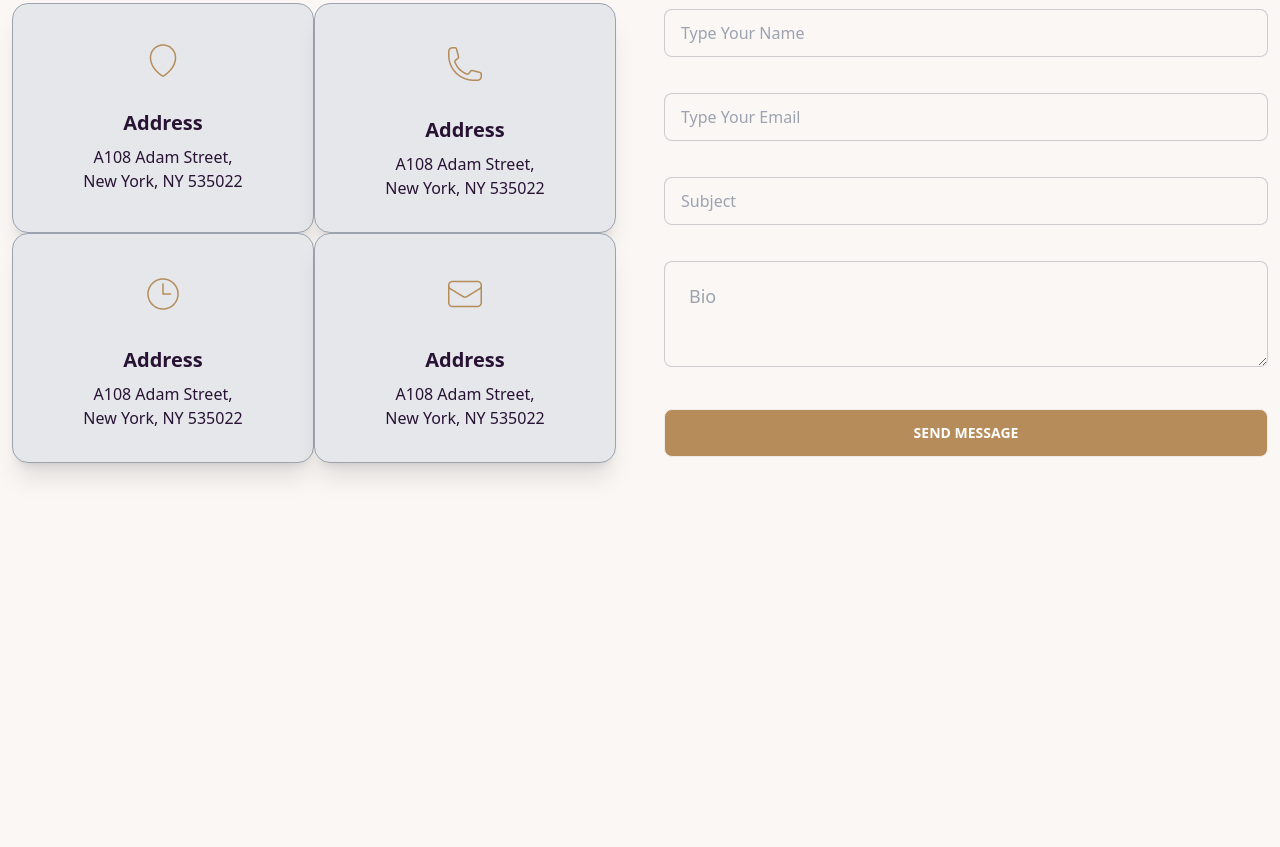
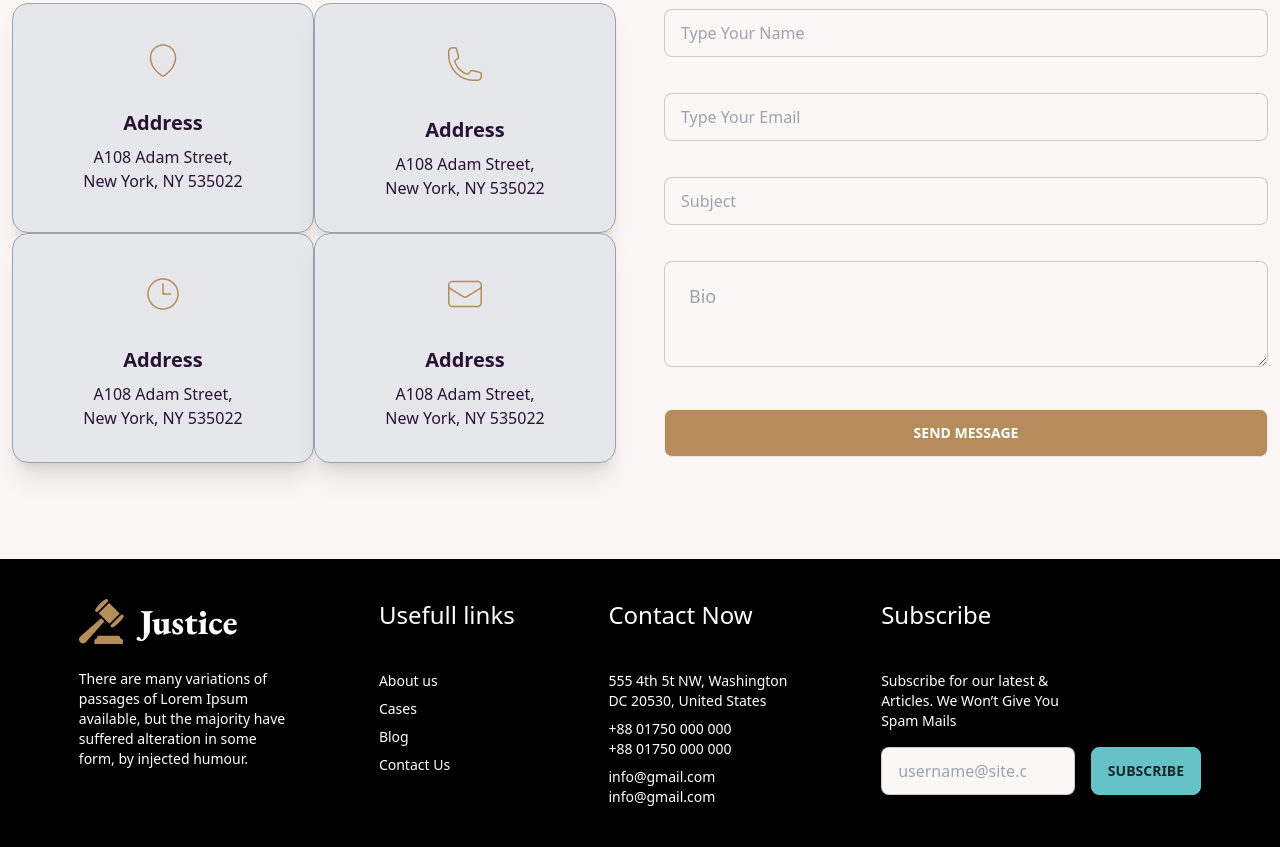
Before and after one commit to shakib2123/Legal-Solution-Web, a plain HTML site: page index.html in a window 1280 px wide. Shown: the part 3943-4790 px from the top of the page. Before the commit the page ends 4502 px from the top, so only its background shows below. Drawn offline with nearby package versions, Linux system fonts and the light colour scheme; files whose address does not match are found by name.

Commit message:
footer section created

```diff
--- a/index.html
+++ b/index.html
@@ -614,5 +614,60 @@
         </div>
       </section>
     </main>
+    <!-- footer section -->
+    <footer class="p-10 bg-black text-white">
+      <div class="footer lg:justify-around">
+        <div>
+          <img src="./images/logo.png" class="mb-4" alt="" />
+          <p>
+            There are many variations of <br />
+            passages of Lorem Ipsum <br />
+            available, but the majority have <br />
+            suffered alteration in some <br />
+            form, by injected humour.
+          </p>
+        </div>
+        <div>
+          <span class="text-white text-2xl mb-8">Usefull links</span>
+          <a class="link link-hover">About us</a>
+          <a class="link link-hover">Cases</a>
+          <a class="link link-hover">Blog</a>
+          <a class="link link-hover">Contact Us</a>
+        </div>
+        <div>
+          <span class="text-white text-2xl mb-8">Contact Now</span>
+          <a class="link link-hover"
+            >555 4th 5t NW, Washington <br />
+            DC 20530, United States</a
+          >
+          <a class="link link-hover"
+            >+88 01750 000 000 <br />
+            +88 01750 000 000</a
+          >
+          <a class="link link-hover"
+            >info@gmail.com <br />
+            info@gmail.com</a
+          >
+        </div>
+        <div>
+          <span class="text-white text-2xl mb-8">Subscribe</span>
+          <div class="form-control w-80 space-y-4">
+            <p>
+              Subscribe for our latest & <br />
+              Articles. We Won’t Give You <br />
+              Spam Mails
+            </p>
+            <div class="flex gap-4">
+              <input
+                type="text"
+                placeholder="username@site.com"
+                class="input input-bordered w-full pr-12 rounded-lg"
+              />
+              <button class="btn btn-primary rounded-lg">Subscribe</button>
+            </div>
+          </div>
+        </div>
+      </div>
+    </footer>
   </body>
 </html>
```
